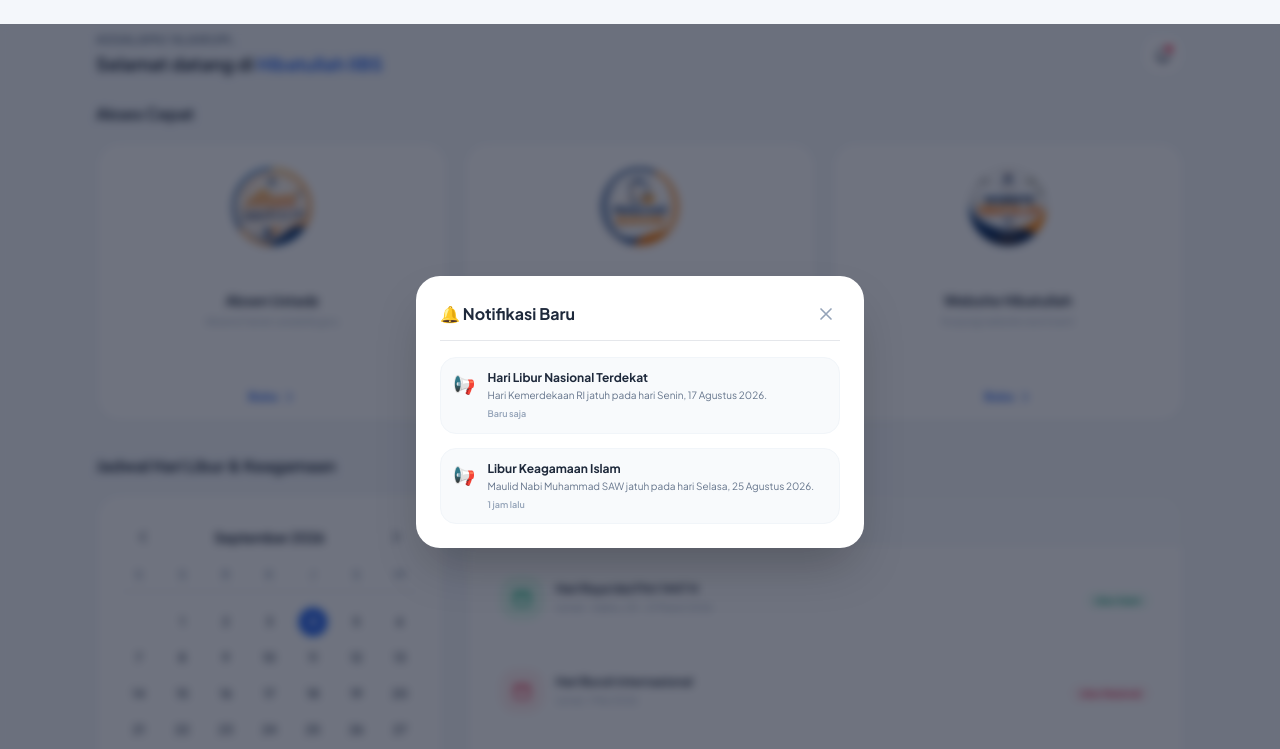
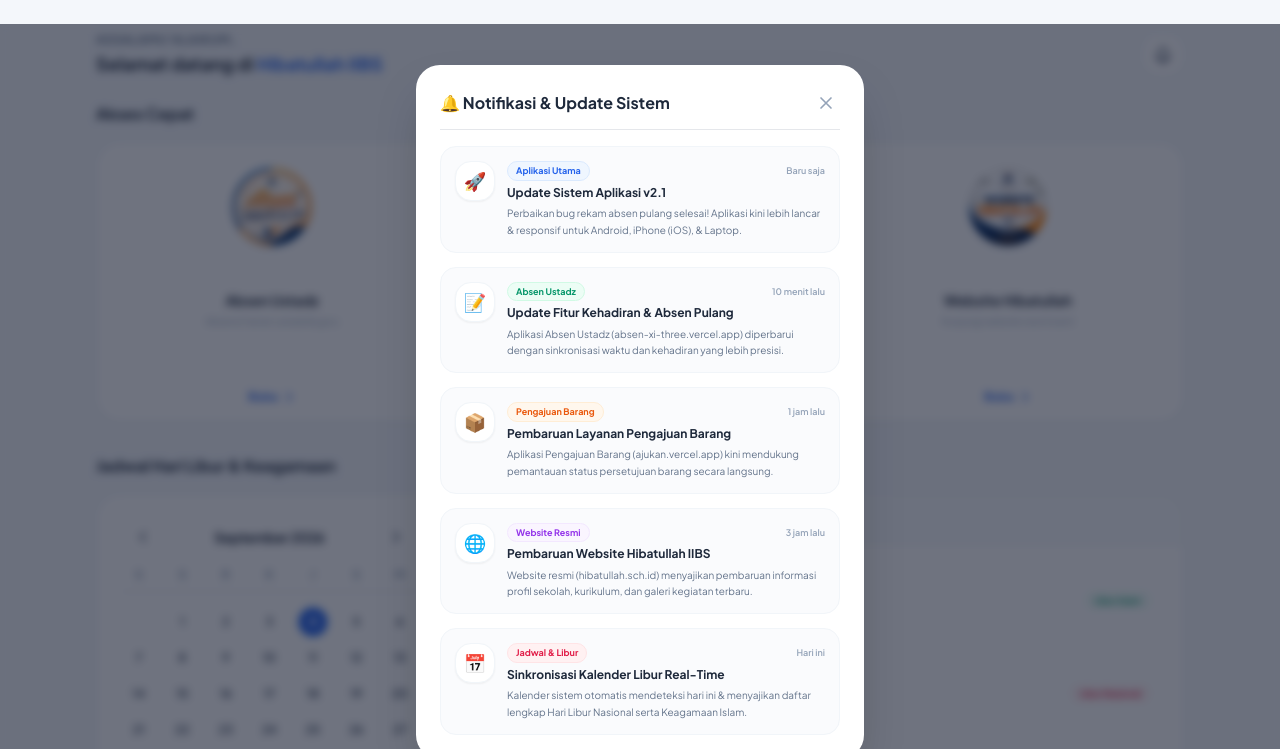
Before and after one commit to arsyad122804-design/aplikasi-utama, a website: page index.html in a window 1280 px wide. Both pictures are taken after a click on the button 1163 px from the left and 55 px from the top of the page. Shown: the top 749 px of the page. Drawn offline with nearby package versions, Linux system fonts and the light colour scheme.

Commit message:
Update notification bell to display comprehensive ecosystem updates for web and apps

```diff
--- a/index.html
+++ b/index.html
@@ -104,7 +104,7 @@
           <path stroke-linecap="round" stroke-linejoin="round" d="M15 17h5l-1.405-1.405A2.032 2.032 0 0118 14.158V11a6.002 6.002 0 00-4-5.659V5a2 2 0 10-4 0v.341C7.67 6.165 6 8.388 6 11v3.159c0 .538-.214 1.055-.595 1.436L4 17h5m6 0v1a3 3 0 11-6 0v-1m6 0H9"/>
         </svg>
         <!-- Red badge dot -->
-        <span class="absolute top-2.5 right-2.5 w-2 h-2 bg-rose-500 rounded-full ring-2 ring-white"></span>
+        <span id="notif-badge-dot" class="absolute top-2.5 right-2.5 w-2 h-2 bg-rose-500 rounded-full ring-2 ring-white animate-pulse"></span>
       </button>
     </div>
 
@@ -346,7 +346,7 @@
   <div id="notifications-modal" class="fixed inset-0 bg-slate-900/60 backdrop-blur-sm z-50 flex items-center justify-center p-4 hidden">
     <div class="bg-white w-full max-w-md rounded-3xl p-6 shadow-2xl space-y-4">
       <div class="flex items-center justify-between border-b pb-3">
-        <h3 class="font-bold text-slate-800 text-base flex items-center gap-2">🔔 Notifikasi Baru</h3>
+        <h3 class="font-bold text-slate-800 text-base flex items-center gap-2">🔔 Notifikasi & Update Sistem</h3>
         <button onclick="toggleNotifications()" class="text-slate-400 hover:text-slate-600 p-1">
           <svg class="w-5 h-5" fill="none" stroke="currentColor" stroke-width="2" viewBox="0 0 24 24"><path stroke-linecap="round" stroke-linejoin="round" d="M6 18L18 6M6 6l12 12"/></svg>
         </button>
@@ -459,8 +459,56 @@
         { id: 'ag_7', title: 'Maulid Nabi Muhammad SAW', schedule: 'Selasa, 25 Agustus 2026', time: 'Libur Islam', type: 'islam' }
       ],
       notifications: [
-        { title: 'Hari Libur Nasional Terdekat', desc: 'Hari Kemerdekaan RI jatuh pada hari Senin, 17 Agustus 2026.', time: 'Baru saja' },
-        { title: 'Libur Keagamaan Islam', desc: 'Maulid Nabi Muhammad SAW jatuh pada hari Selasa, 25 Agustus 2026.', time: '1 jam lalu' }
+        {
+          id: 'notif_1',
+          icon: '🚀',
+          badge: 'Aplikasi Utama',
+          badgeClass: 'bg-blue-50 text-blue-600 border-blue-100',
+          title: 'Update Sistem Aplikasi v2.1',
+          desc: 'Perbaikan bug rekam absen pulang selesai! Aplikasi kini lebih lancar & responsif untuk Android, iPhone (iOS), & Laptop.',
+          time: 'Baru saja',
+          url: null
+        },
+        {
+          id: 'notif_2',
+          icon: '📝',
+          badge: 'Absen Ustadz',
+          badgeClass: 'bg-emerald-50 text-emerald-600 border-emerald-100',
+          title: 'Update Fitur Kehadiran & Absen Pulang',
+          desc: 'Aplikasi Absen Ustadz (absen-xi-three.vercel.app) diperbarui dengan sinkronisasi waktu dan kehadiran yang lebih presisi.',
+          time: '10 menit lalu',
+          url: 'https://absen-xi-three.vercel.app/'
+        },
+        {
+          id: 'notif_3',
+          icon: '📦',
+          badge: 'Pengajuan Barang',
+          badgeClass: 'bg-orange-50 text-orange-600 border-orange-100',
+          title: 'Pembaruan Layanan Pengajuan Barang',
+          desc: 'Aplikasi Pengajuan Barang (ajukan.vercel.app) kini mendukung pemantauan status persetujuan barang secara langsung.',
+          time: '1 jam lalu',
+          url: 'https://ajukan.vercel.app/'
+        },
+        {
+          id: 'notif_4',
+          icon: '🌐',
+          badge: 'Website Resmi',
+          badgeClass: 'bg-purple-50 text-purple-600 border-purple-100',
+          title: 'Pembaruan Website Hibatullah IIBS',
+          desc: 'Website resmi (hibatullah.sch.id) menyajikan pembaruan informasi profil sekolah, kurikulum, dan galeri kegiatan terbaru.',
+          time: '3 jam lalu',
+          url: 'https://hibatullah.sch.id/'
+        },
+        {
+          id: 'notif_5',
+          icon: '📅',
+          badge: 'Jadwal & Libur',
+          badgeClass: 'bg-rose-50 text-rose-600 border-rose-100',
+          title: 'Sinkronisasi Kalender Libur Real-Time',
+          desc: 'Kalender sistem otomatis mendeteksi hari ini & menyajikan daftar lengkap Hari Libur Nasional serta Keagamaan Islam.',
+          time: 'Hari ini',
+          url: null
+        }
       ]
     };
 
@@ -710,18 +758,29 @@
       modal.classList.toggle('hidden');
       if (!modal.classList.contains('hidden')) {
         renderNotifications();
+        const dot = document.getElementById('notif-badge-dot');
+        if (dot) dot.classList.add('hidden');
       }
     }
 
     function renderNotifications() {
       const container = document.getElementById('notification-items-container');
+      if (!container) return;
+
       container.innerHTML = state.notifications.map(item => `
-        <div class="p-3 bg-slate-50 hover:bg-slate-100 rounded-2xl border border-slate-100 transition text-left flex gap-3">
-          <span class="text-lg">📢</span>
+        <div ${item.url ? `onclick="window.location.href='${item.url}'"` : ''} class="p-3.5 bg-slate-50/70 hover:bg-slate-100 transition rounded-2xl border border-slate-100 text-left flex gap-3 ${item.url ? 'cursor-pointer group' : ''}">
+          <div class="w-10 h-10 rounded-2xl bg-white border border-slate-100 shadow-sm flex items-center justify-center text-lg flex-shrink-0">
+            ${item.icon || '📢'}
+          </div>
           <div class="flex-1 min-w-0">
-            <h5 class="font-bold text-xs text-slate-800 leading-tight">${item.title}</h5>
-            <p class="text-[10px] text-slate-500 mt-0.5 leading-relaxed">${item.desc}</p>
-            <span class="text-[9px] text-slate-400 font-semibold block mt-1">${item.time}</span>
+            <div class="flex items-center justify-between gap-2 mb-1">
+              <span class="text-[9px] font-bold px-2 py-0.5 rounded-full border ${item.badgeClass || 'bg-slate-100 text-slate-600 border-slate-200'}">
+                ${item.badge}
+              </span>
+              <span class="text-[9px] text-slate-400 font-semibold">${item.time}</span>
+            </div>
+            <h5 class="font-bold text-xs text-slate-800 leading-snug ${item.url ? 'group-hover:text-blue-600' : ''} transition">${escapeHtml(item.title)}</h5>
+            <p class="text-[10px] text-slate-500 mt-1 leading-relaxed">${escapeHtml(item.desc)}</p>
           </div>
         </div>
       `).join('');
--- a/sw.js
+++ b/sw.js
@@ -1,4 +1,4 @@
-const CACHE_NAME = "aplikasi-utama-v35";
+const CACHE_NAME = "aplikasi-utama-v36";
 const ASSETS = [
   "./",
   "./index.html",
```
